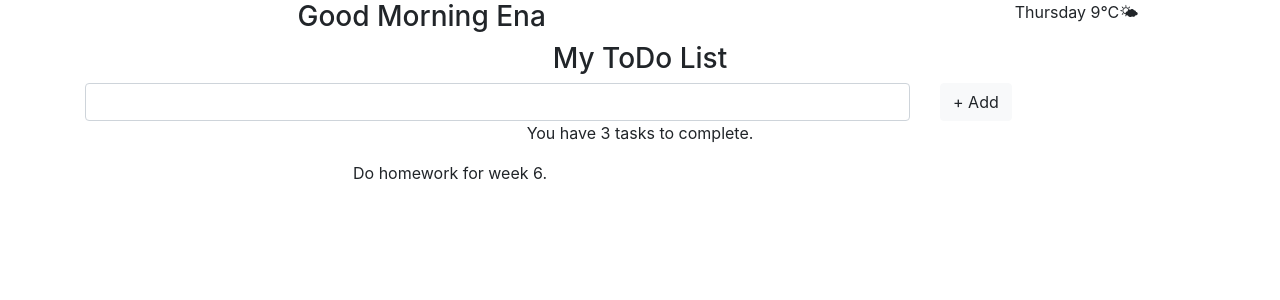
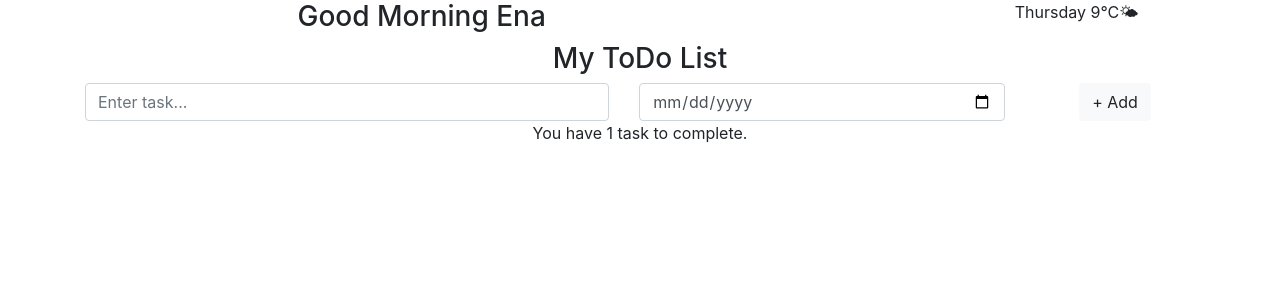
Before and after one commit to enanara/todo-app-frontend, a React (Create React App) app: page / in a window 1280 px wide. Shown: the top 300 px of the page. Built offline with nearby package versions, Linux system fonts and the light colour scheme.

Commit message:
input task completed using state

```diff
--- a/src/Header.js
+++ b/src/Header.js
@@ -11,7 +11,7 @@ class Header extends React.Component {
                     </div>
                 </h3>
                 <div className="col-4">
-                    <date>Thursday </date>
+                    <span>Thursday </span>
                     <span className="weather">
                         9°C
                     </span>
--- a/src/ToDo.js
+++ /dev/null
@@ -1,40 +0,0 @@
-import React from "react";
-
-class ToDo extends React.Component {
-    render () {
-        return (
-            <div className="container-sm">
-                <div className="row">
-                    <div className="col-12">
-                        <h3>My ToDo List </h3>
-                    </div>
-                </div>
-                <div className="row">
-                    <div className="col-10 col-md-9">
-                        <input type="text" className="form-control" aria-label="Sizing example input" aria-describedby="inputGroup-sizing-sm" />
-                    </div>
-                    <div className="col-2 col-md-3">
-                        <button type="button" className="btn btn-light d-none d-md-block">
-                            + Add
-                        </button>
-                        <button type="button" className="btn btn-light d-block d-md-none">
-                            +
-                        </button>
-                    </div>
-                </div>
-                <div className="row">
-                    <div className="col-12 d-none d-md-block" >
-                        <p>You have <span>3</span> tasks to complete.</p>
-                    </div>
-                    <div className="col-8">
-                        Do homework for week 6.
-                    </div>
-
-
-                </div>
-            </div>
-        );
-    }
-}
-
-export default ToDo;
--- /dev/null
+++ b/src/todo/CountLists.js
@@ -0,0 +1,14 @@
+import React from "react";
+
+class CountLists extends React.Component {
+    render () {
+        return (
+            <p>You have
+                <span>{this.props.count}</span>
+                <span>{this.props.complete}</span>
+            </p>
+        );
+    }
+}
+
+export default CountLists;
--- /dev/null
+++ b/src/todo/ToDo.js
@@ -0,0 +1,28 @@
+import React from "react";
+import CountLists from "./CountLists";
+import AddTask from "./addTask";
+
+class ToDo extends React.Component {
+    render () {
+        return (
+            <div className="container-sm">
+                <div className="row">
+                    <div className="col-12">
+                        <h3>My ToDo List </h3>
+                    </div>
+                </div>
+                < AddTask />
+                <div className="row">
+                    <div className="col-12 d-none d-md-block" >
+                        <CountLists count=" 1" complete=" task to complete."/>
+                    </div>
+
+
+
+                </div>
+            </div>
+        );
+    }
+}
+
+export default ToDo;
--- /dev/null
+++ b/src/todo/addTask.js
@@ -0,0 +1,41 @@
+import React from "react";
+
+class AddTask extends React.Component {
+    state = {
+        taskDescription: "",
+        dueDate: "10-12-2019"
+    };
+
+    updateTaskInput = (event) => {
+        console.log(event.target.value);
+        this.setState({
+            taskDescription: event.target.value
+        });
+
+    }
+
+
+    render () {
+        return (
+            <div className="row">
+                <div className="col-10">
+                    <div className="row">
+                        <div className="col-12 col-md-7">
+                            <input placeholder="Enter task..." onChange={this.updateTaskInput} value={this.state.taskDescription} type="text" className="form-control" aria-label="Sizing example input" aria-describedby="inputGroup-sizing-sm" />
+                        </div>
+                        <div className="col-12 col-md-5">
+                            <input placeholder="Due date" type="date" className="form-control" aria-label="Sizing example input" aria-describedby="inputGroup-sizing-sm" />
+                        </div>
+                    </div>
+                </div>
+                <div className="col-2">
+                    <button type="button" className="btn btn-light">
+                        + Add
+                    </button>
+                </div>
+            </div>
+        );
+    }
+}
+
+export default AddTask;
```
Also changed, not shown: src/App.js (+6 -2 lines), src/todo/TaskLine.js (added).
